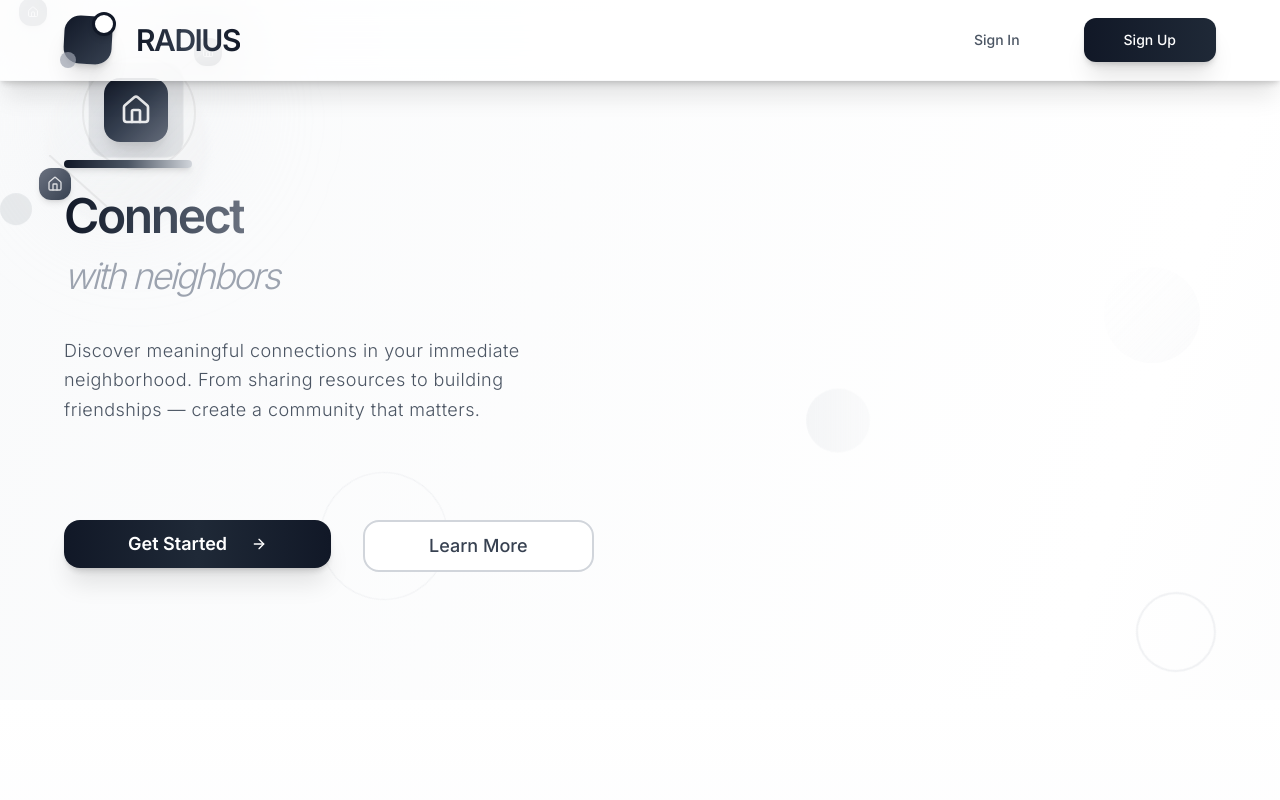
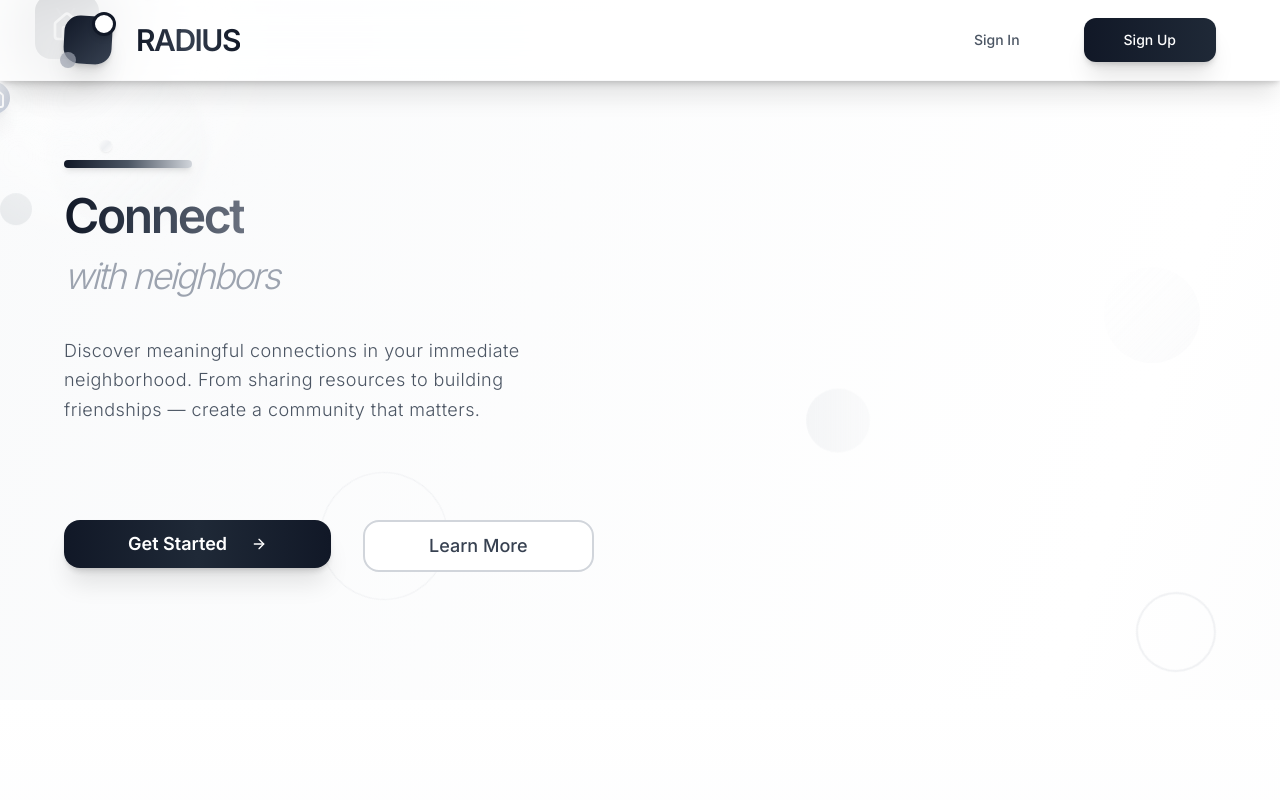
Before and after one commit to MohitPatni0731/everloom, a React (Vite) app: page / in a window 1280 px wide. Shown: the top 800 px of the page. Built offline with nearby package versions, Linux system fonts and the light colour scheme.

Commit message:
Redesign animation
Redesigned the animation to match the previous style, but with a new design.

```diff
--- a/src/components/NeighborhoodClusterAnimation.tsx
+++ b/src/components/NeighborhoodClusterAnimation.tsx
@@ -1,80 +1,194 @@
-
 import { Home } from "lucide-react";
 import React from "react";
 
-const colors = [
-  "bg-gradient-to-br from-gray-400 to-gray-600",
-  "bg-gradient-to-br from-gray-500 to-gray-700",
-  "bg-gradient-to-br from-gray-600 to-gray-900",
+// Modern minimalist constellation cluster colors
+const nodeColors = [
+  "bg-gradient-to-br from-[#e0e7ee] to-[#bcc4d4]",
+  "bg-gradient-to-br from-[#f3f4f6] to-[#b8c0d0]",
+  "bg-gradient-to-br from-[#d2dae4] to-[#a6b4c8]",
 ];
+
+const smallDot = (
+  <div className="rounded-full bg-gradient-to-br from-gray-50 via-gray-200 to-white w-3 h-3 shadow shadow-black/10 opacity-60"></div>
+);
+
+const line = (className: string, style = {}) => (
+  <div className={className} style={style}>
+    <svg width="64" height="64" fill="none">
+      <line
+        x1="4"
+        y1="60"
+        x2="60"
+        y2="8"
+        stroke="#cdd6e0"
+        strokeWidth="2"
+        strokeOpacity="0.22"
+        strokeLinecap="round"
+      />
+    </svg>
+  </div>
+);
+
+const subtleRing = (className: string, diameter: number, opacity = 0.16) => (
+  <svg
+    className={className}
+    width={diameter}
+    height={diameter}
+    fill="none"
+    style={{ filter: "blur(4px)" }}
+    aria-hidden="true"
+  >
+    <circle
+      cx={diameter / 2}
+      cy={diameter / 2}
+      r={diameter / 2 - 2}
+      stroke="#eaeef2"
+      strokeWidth="3"
+      strokeOpacity={opacity}
+    />
+  </svg>
+);
+
+const neighborNode = (
+  iconSize: number,
+  colorClass: string,
+  pos: { top: number; left: number },
+  boxSize = 28
+) => (
+  <div
+    className={`absolute`}
+    style={{
+      top: pos.top,
+      left: pos.left,
+      width: boxSize,
+      height: boxSize,
+      zIndex: 1,
+    }}
+  >
+    <div
+      className={`${colorClass} w-full h-full rounded-2xl shadow-xl flex items-center justify-center opacity-90`}
+    >
+      <Home className={`w-[${iconSize}px] h-[${iconSize}px] text-white opacity-90`} />
+    </div>
+    {smallDot}
+  </div>
+);
 
 export const NeighborhoodClusterAnimation = () => {
   return (
-    <div className="absolute top-0 left-0 z-0 w-[370px] h-[320px] pointer-events-none select-none"
-         style={{marginTop: '-2rem', marginLeft: '-1.6rem'}}>
-      {/* Large faint circle background */}
-      <div className="absolute top-10 left-12 w-[250px] h-[250px] rounded-full bg-gradient-to-br from-gray-100/25 via-gray-200/15 to-transparent blur-2xl"></div>
-
-      {/* Central home */}
-      <div className="absolute top-[110px] left-[130px] w-16 h-16 rounded-2xl bg-gradient-to-br from-gray-900 via-gray-700 to-gray-500 flex items-center justify-center shadow-xl">
+    <div
+      className="absolute pointer-events-none select-none"
+      style={{
+        top: "-120px",
+        left: "-80px",
+        zIndex: 0,
+        width: 400,
+        height: 340,
+        // Keeps cluster far in background
+      }}
+    >
+      {/* Soft haze background gradient */}
+      <div className="absolute top-10 left-10 w-[300px] h-[300px] rounded-full bg-gradient-to-br from-gray-100/20 via-white/70 to-transparent blur-2xl"></div>
+      {/* Outer subtle premium rings */}
+      {subtleRing("absolute top-[40px] left-[40px]", 220, 0.10)}
+      {subtleRing("absolute top-[24px] left-[32px]", 260, 0.075)}
+      {/* Central home node */}
+      <div className="absolute top-[115px] left-[115px] w-16 h-16 rounded-2xl bg-gradient-to-br from-gray-900 via-gray-800 to-[#b2b9c2] flex items-center justify-center shadow-2xl ring-2 ring-white/30">
         <Home className="w-8 h-8 text-white" />
-        {/* Subtle pulse */}
-        <div className="absolute -inset-3 rounded-2xl bg-gray-700/10 animate-pulse-luxury"></div>
+        {/* Minimal pulse */}
+        <div className="absolute -inset-4 rounded-2xl bg-gray-200/10 animate-pulse-luxury"></div>
       </div>
-      {/* Neighbor home 1 */}
-      <div className="absolute top-[30px] left-[45px] w-7 h-7 rounded-xl flex items-center justify-center shadow-md bg-white/30">
-        <div className={`${colors[0]} w-full h-full rounded-xl flex items-center justify-center`}>
-          <Home className="w-3 h-3 text-white opacity-80" />
-        </div>
-      </div>
-      {/* Neighbor home 2 */}
-      <div className="absolute top-[200px] left-[65px] w-8 h-8 rounded-xl flex items-center justify-center shadow-md bg-white/30">
-        <div className={`${colors[1]} w-full h-full rounded-xl flex items-center justify-center`}>
-          <Home className="w-4 h-4 text-white opacity-80" />
-        </div>
-      </div>
-      {/* Neighbor home 3 */}
-      <div className="absolute top-[70px] left-[220px] w-7 h-7 rounded-xl flex items-center justify-center shadow-md bg-white/30">
-        <div className={`${colors[2]} w-full h-full rounded-xl flex items-center justify-center`}>
-          <Home className="w-3 h-3 text-white opacity-80" />
-        </div>
-      </div>
-      {/* Orbiting curved lines */}
+      {/* Neighbor nodes (carefully positioned for constellation effect) */}
+      {neighborNode(
+        14,
+        nodeColors[0],
+        { top: 37, left: 57 },
+        28
+      )}
+      {neighborNode(
+        18,
+        nodeColors[1],
+        { top: 202, left: 58 },
+        32
+      )}
+      {neighborNode(
+        14,
+        nodeColors[2],
+        { top: 80, left: 222 },
+        28
+      )}
+      {/* Soft connector lines */}
       <svg
-        className="absolute left-[105px] top-[85px] z-0"
-        width="120"
-        height="120"
+        className="absolute left-[142px] top-[128px] z-0"
+        width="80"
+        height="80"
         fill="none"
-        aria-hidden="true"
       >
-        <circle
-          cx="60"
-          cy="60"
-          r="56"
-          stroke="#bcbcbc"
-          strokeOpacity="0.22"
+        <line
+          x1="8"
+          y1="8"
+          x2="45"
+          y2="-60"
+          stroke="#c0cadb"
           strokeWidth="2"
+          strokeOpacity="0.15"
         />
       </svg>
-      {/* Connections: subtle lines */}
-      {/* Central to house 1 */}
-      <div className="absolute left-[140px] top-[118px] w-[0px] h-[0px]">
-        <svg width="74" height="54" className="absolute -top-[84px] -left-[98px]" fill="none">
-          <line x1="98" y1="84" x2="50" y2="25" stroke="#bcbcbc" strokeOpacity="0.28" strokeWidth="2" />
-        </svg>
-      </div>
-      {/* Central to house 2 */}
-      <div className="absolute left-[140px] top-[142px] w-[0px] h-[0px]">
-        <svg width="90" height="100" className="absolute top-[45px] left-[-65px]" fill="none">
-          <line x1="0" y1="0" x2="65" y2="58" stroke="#bcbcbc" strokeOpacity="0.25" strokeWidth="2" />
-        </svg>
-      </div>
-      {/* Central to house 3 */}
-      <div className="absolute left-[157px] top-[117px] w-[0px] h-[0px]">
-        <svg width="76" height="52" className="absolute -top-[53px] left-[51px]" fill="none">
-          <line x1="0" y1="37" x2="46" y2="0" stroke="#bcbcbc" strokeOpacity="0.25" strokeWidth="2" />
-        </svg>
-      </div>
+      {/* Central to neighbor 1 */}
+      <svg
+        className="absolute left-[125px] top-[128px]"
+        width="70"
+        height="74"
+        fill="none"
+      >
+        <line
+          x1="35"
+          y1="35"
+          x2="-35"
+          y2="-70"
+          stroke="#d2dbe5"
+          strokeWidth="2"
+          strokeOpacity="0.12"
+        />
+      </svg>
+      {/* Central to neighbor 2 */}
+      <svg
+        className="absolute left-[138px] top-[148px]"
+        width="88"
+        height="88"
+        fill="none"
+      >
+        <line
+          x1="12"
+          y1="15"
+          x2="-44"
+          y2="65"
+          stroke="#ced6e0"
+          strokeWidth="2"
+          strokeOpacity="0.11"
+        />
+      </svg>
+      {/* Central to neighbor 3 */}
+      <svg
+        className="absolute left-[159px] top-[136px]"
+        width="50"
+        height="50"
+        fill="none"
+      >
+        <line
+          x1="22"
+          y1="15"
+          x2="46"
+          y2="-54"
+          stroke="#c2cbd8"
+          strokeWidth="2"
+          strokeOpacity="0.11"
+        />
+      </svg>
+      {/* More minimal random small orbs for constellation effect */}
+      <div className="absolute top-[52px] left-[240px]">{smallDot}</div>
+      <div className="absolute top-[175px] left-[25px]">{smallDot}</div>
+      <div className="absolute top-[260px] left-[180px]">{smallDot}</div>
     </div>
   );
 };
```
